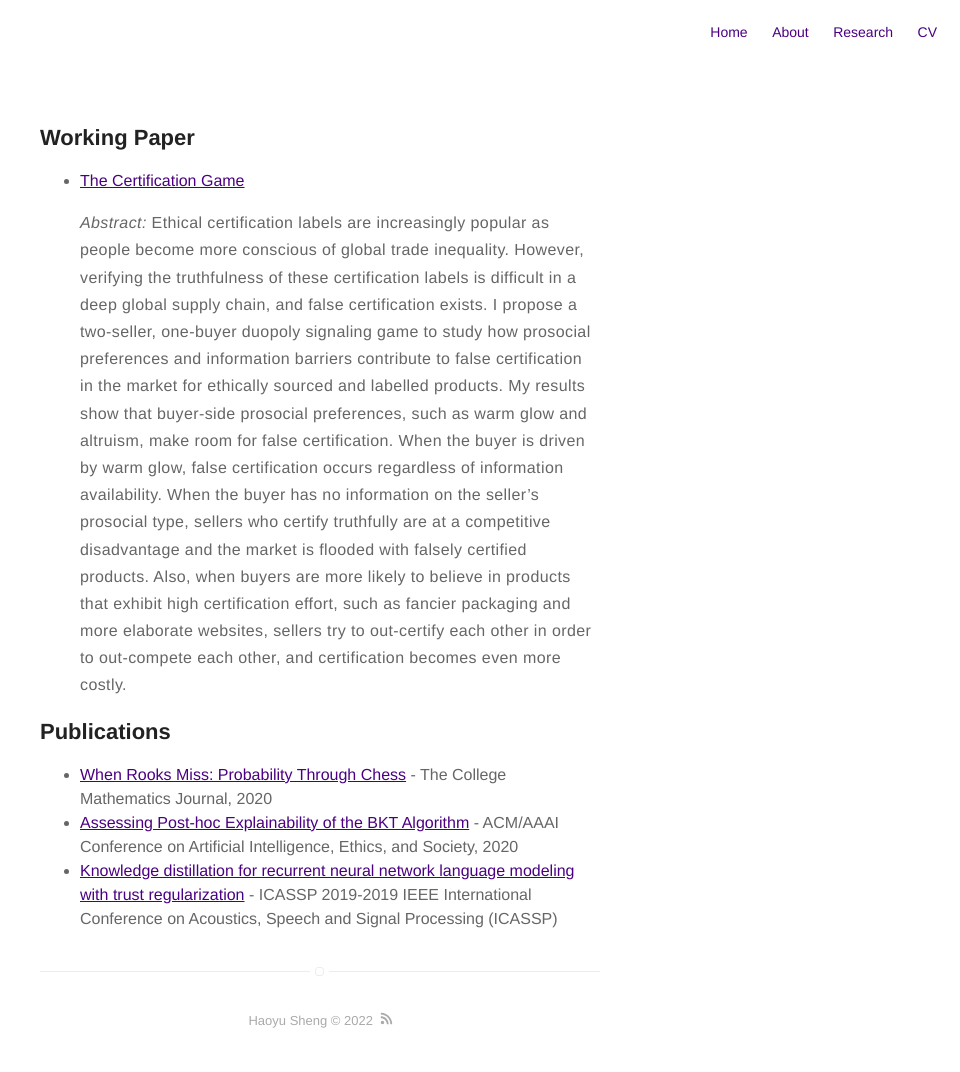
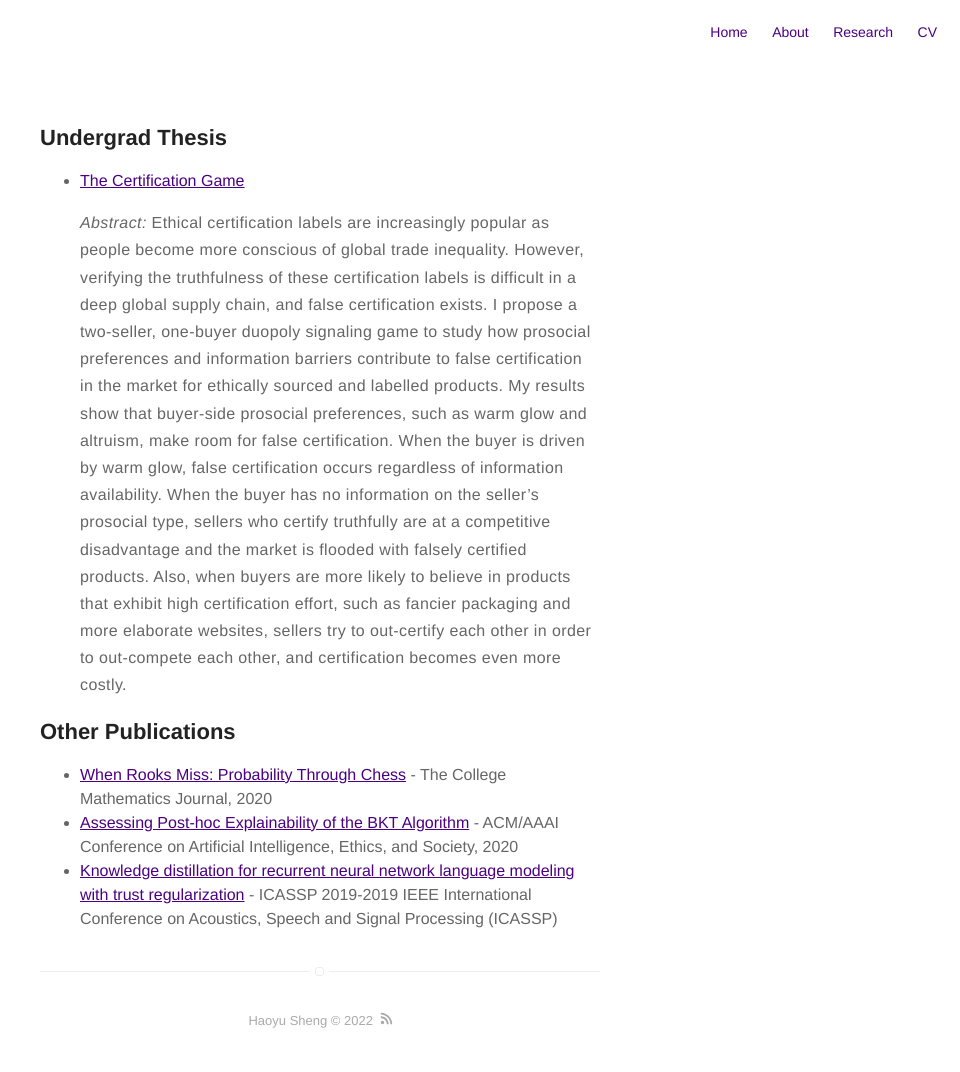
Before and after one commit to hs97/sheng_website, a Jekyll site: the page built from research.md, in a window 1280 px wide. Shown: the whole page, without its empty margins (320-1280 px from the left). Built offline with Jekyll 4.4.1, drawn with Linux system fonts in a browser that asks for light colours.

Commit message:
minor updates

```diff
--- a/_config.yml
+++ b/_config.yml
@@ -1,6 +1,6 @@
 # main text of home
 name: Haoyu Sheng
-bio: First-year Economics PhD student at Brown University. Interested in Developing Country Macro, Machine Learning, and Game Theory.
+bio: Second-year Economics PhD student at Brown University. Interested in Macroeconomics, Monetary Economics, and Machine Learning.
 
 # twitter summary info
 description: Economics student at Brown.
@@ -36,7 +36,7 @@ disqus:
 
 # if you don't have any of social below, comment the line
 # facebook: myfacebook
-# twitter: mytwitter
+twitter: haoyu906
 # instagram: myinstagram
 # pinterest: mypinterest
 linkedin: haoyu-sheng-4a1746129
--- a/research.md
+++ b/research.md
@@ -3,18 +3,18 @@ title: research
 layout: page
 ---
 
-<h2> Working Paper</h2>
+<h2> Undergrad Thesis</h2>
 <ul>
 <li><a href="{{ site.url }}/assets/images/HaoyuSheng_Thesis_Final.pdf">The Certification Game </a>
 <p><b><i>Abstract:</i></b> Ethical certification labels are increasingly popular as people become more conscious of global trade inequality. However, verifying the truthfulness of these certification labels is difficult in a deep global supply chain, and false certification exists. I propose a two-seller, one-buyer duopoly signaling game to study how prosocial preferences and information barriers contribute to false certification in the market for ethically sourced and labelled products. My results show that buyer-side prosocial preferences, such as warm glow and altruism, make room for false certification. When the buyer is driven by warm glow, false certification occurs regardless of information availability. When the buyer has no information on the seller’s prosocial type, sellers who certify truthfully are at a competitive disadvantage and the market is flooded with falsely certified products. Also, when buyers are more likely to believe in products that exhibit high certification effort, such as fancier packaging and more elaborate websites, sellers try to out-certify each other in order to out-compete each other, and certification becomes even more costly.</p></li>
 </ul>
 
-<h2>Publications</h2>
+<h2>Other Publications</h2>
 
 
 <ul>
-	<li><a href="https://web.williams.edu/Mathematics/sjmiller/public_html/math/papers/Rooks30.pdf">When Rooks Miss: Probability Through Chess</a> - The College Mathematics Journal, 2020</li>
-    <li><a href="https://ieeexplore.ieee.org/abstract/document/8683533/">Assessing Post-hoc Explainability of the BKT Algorithm</a> - ACM/AAAI Conference on Artificial Intelligence, Ethics, and Society, 2020</li>
-	<li><a href="https://ieeexplore.ieee.org/abstract/document/8683533/">Knowledge distillation for recurrent neural network language modeling with trust regularization</a> - ICASSP 2019-2019 IEEE International Conference on Acoustics, Speech and Signal Processing (ICASSP)</li>
+	<li><a href="https://doi.org/10.1080/07468342.2021.1886774">When Rooks Miss: Probability Through Chess</a> - The College Mathematics Journal, 2020</li>
+    <li><a href="https://doi.org/10.1145/3375627.3375856">Assessing Post-hoc Explainability of the BKT Algorithm</a> - ACM/AAAI Conference on Artificial Intelligence, Ethics, and Society, 2020</li>
+	<li><a href="https://doi.org/10.1109/ICASSP.2019.8683533">Knowledge distillation for recurrent neural network language modeling with trust regularization</a> - ICASSP 2019-2019 IEEE International Conference on Acoustics, Speech and Signal Processing (ICASSP)</li>
 
 </ul>
```
Also changed, not shown: about.md (+2 -2 lines).
